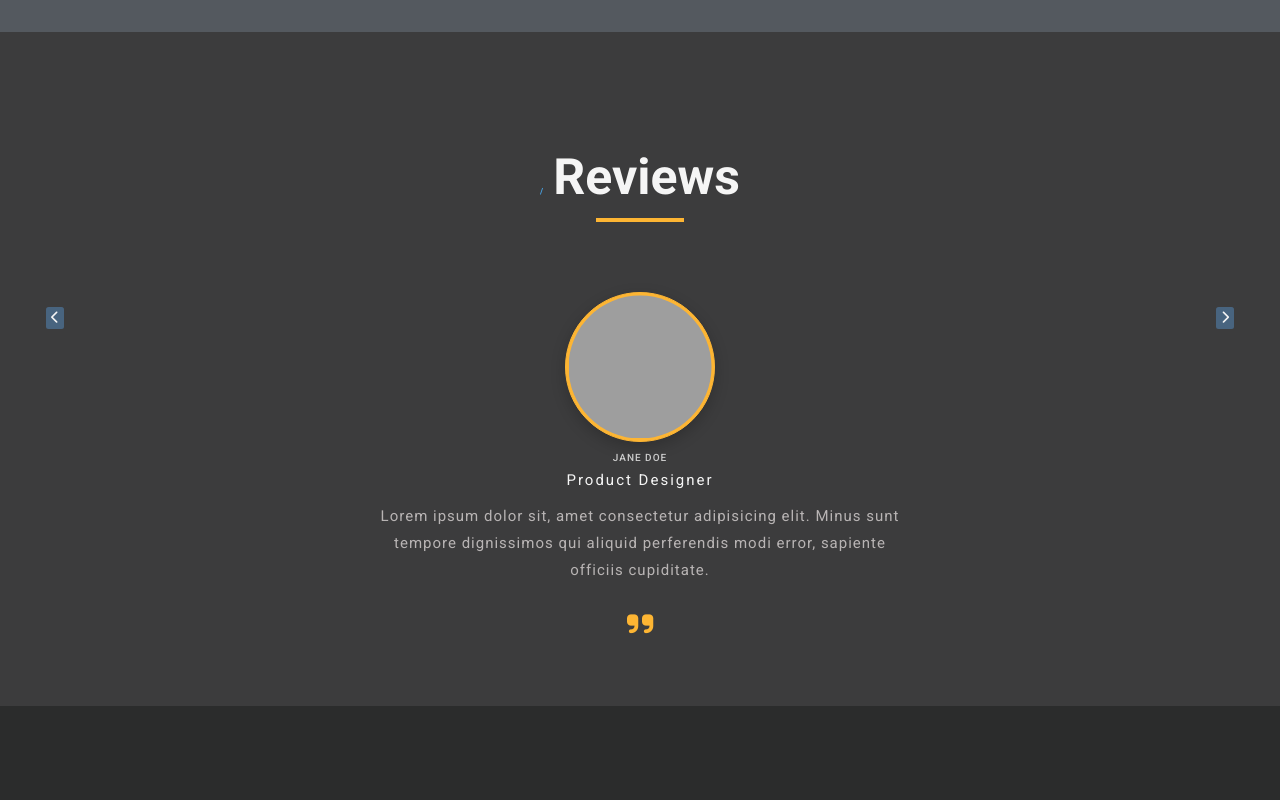
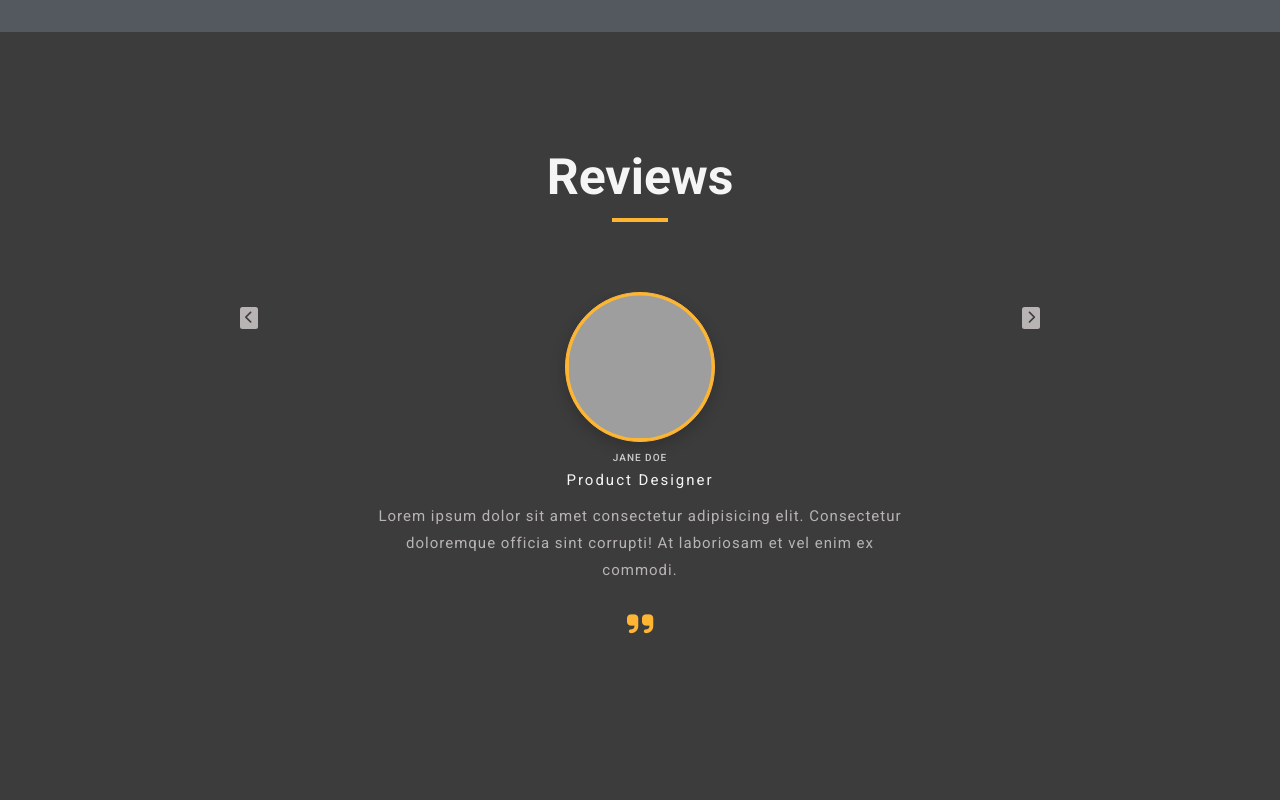
Before and after one commit to Katiao/CommunityProjectWebsite, a website with bundled scripts: page Index.html in a window 1280 px wide. Shown: the part 3740-4540 px from the top of the page. Built offline with nearby package versions, Linux system fonts and the light colour scheme; grey boxes are pictures that could not be loaded.

Commit message:
add user data file and add reviews slider functionality

```diff
--- a/Index.html
+++ b/Index.html
@@ -239,20 +239,11 @@
 			<section class="reviews-section">
 				<div class="reviews-slider">
 					<div class="reviews">
-						<h2><span>/</span>Reviews</h2>
+						<h2>Reviews</h2>
 
 					</div>
 					<div class="slide-container">
-						<article class="slide">
-							<img src="https://res.cloudinary.com/dhgtbuxtl/image/upload/v1619679563/JaneDoe_iw5ktt.jpg" class="img" alt="Jane Doe">
-							<h4>Jane Doe</h4>
-							<p class="title">Product Designer</p>
-							<p class="text">Lorem ipsum dolor sit, amet consectetur adipisicing elit. Minus sunt tempore dignissimos qui aliquid perferendis modi error, sapiente officiis cupiditate.</p>
-							<div class="quote-icon">
-								<i class="fas fa-quote-right"></i>
-							</div>
 
-						</article>
 					</div>
 					<!-- Preview Next Button -->
 					<button class="btn prev-btn">
@@ -375,6 +366,6 @@
 				<hr>
 				<p>Built by <a href="#">Katia</a> </p>
 			</footer>
-			<script src="script.js"></script>
+			<script type="module" src="script.js"></script>
 	</body>
 </html>
--- /dev/null
+++ b/data.js
@@ -0,0 +1,34 @@
+const people = [
+	{
+		img:
+			'https://res.cloudinary.com/dhgtbuxtl/image/upload/v1619709627/JaneDoe_iw5ktt.jpg',
+		name: 'Jane Doe',
+		job: 'Product Designer',
+		text: `Lorem ipsum dolor sit amet consectetur adipisicing elit. Consectetur doloremque officia sint corrupti! At laboriosam et vel enim ex commodi.`,
+	},
+
+	{
+		img:
+			'https://res.cloudinary.com/dhgtbuxtl/image/upload/v1619709812/JonDoe_myznej.jpg',
+		name: 'Jon Doe',
+		job: 'Creative Director',
+		text: `Lorem ipsum dolor sit amet consectetur adipisicing elit. Consectetur doloremque officia sint corrupti! At laboriosam et vel enim ex commodi.`,
+	},
+
+	{
+		img:
+			'https://res.cloudinary.com/dhgtbuxtl/image/upload/v1619709916/BobSmith_rti8ng.jpg',
+		name: 'Bob Smith',
+		job: 'Entrepreneur',
+		text: `Lorem ipsum dolor sit amet consectetur adipisicing elit. Consectetur doloremque officia sint corrupti! At laboriosam et vel enim ex commodi.`,
+	},
+	{
+		img:
+			'https://res.cloudinary.com/dhgtbuxtl/image/upload/v1619709193/LizaBrett_dgxndg.jpg',
+		name: 'Liza Brett',
+		job: 'Back-End Developer',
+		text: `Lorem ipsum dolor sit amet consectetur adipisicing elit. Consectetur doloremque officia sint corrupti! At laboriosam et vel enim ex commodi.`,
+	},
+];
+
+export default people;
--- a/sass/components/reviews.scss
+++ b/sass/components/reviews.scss
@@ -6,7 +6,7 @@
 
 .reviews-slider {
 	width: 85vw;
-	max-width: 117rem;
+	max-width: 70rem;
 	margin: 0 auto;
 	margin-top: 5rem;
 	text-align: center;
@@ -93,8 +93,8 @@
 .btn {
 	position: absolute;
 	top: 17.5rem;
-	background: hsl(209, 28%, 39%);
-	color: whitesmoke;
+	background: rgb(184, 180, 180);
+	color: #3c3c3d;
 	padding: 0.25rem 0.35rem;
 	border-radius: 0.25rem;
 	border: transparent;
@@ -122,3 +122,36 @@
 		font-size: 4rem;
 	}
 }
+
+//MORE CSS FOR JS
+
+.slide-container {
+	display: flex;
+	position: relative;
+	//height necessary for position absolute to work
+	height: 45rem;
+	overflow: hidden;
+}
+
+.slide {
+	position: absolute;
+	top: 0;
+	left: 0;
+	width: 100%;
+	height: 100%;
+	opacity: 0;
+	transition: all 0.5s ease-in-out;
+}
+
+.slide.active {
+	opacity: 1;
+	transform: translateX(0);
+}
+
+.slide.next {
+	transform: translateX(100%);
+}
+
+.slide.last {
+	transform: translateX(-100%);
+}
--- a/script.js
+++ b/script.js
@@ -9,3 +9,80 @@ open.addEventListener('click', () => modal.classList.add('show-modal'));
 
 // Hide modal (mobile view navigation)
 close.addEventListener('click', () => modal.classList.remove('show-modal'));
+
+/*                                Reviews Section Slider                                                          */
+
+import people from './data.js';
+
+const container = document.querySelector('.slide-container');
+const nextBtn = document.querySelector('.next-btn');
+const prevBtn = document.querySelector('.prev-btn');
+
+container.innerHTML = people
+	.map((person, slideIndex) => {
+		const { img, name, job, text } = person;
+
+		let position = 'next';
+		if (slideIndex === 0) {
+			position = 'active';
+		}
+		if (slideIndex === people.length - 1) {
+			position = 'last';
+		}
+
+		return `
+    <article class="slide ${position}">
+							<img src="${img}" class="img" alt="${name}">
+							<h4>${name}</h4>
+							<p class="title">${job}</p>
+							<p class="text">${text}</p>
+							<div class="quote-icon">
+								<i class="fas fa-quote-right"></i>
+							</div>
+
+						</article>
+    `;
+	})
+	.join('');
+
+const startSlider = type => {
+	// get all three slides: active, last and next
+	const active = document.querySelector('.active');
+	const last = document.querySelector('.last');
+	let next = active.nextElementSibling;
+	//if we run out of next slides, next becomes first slide
+	if (!next) {
+		next = container.firstElementChild;
+	}
+
+	active.classList.remove(['active']);
+	last.classList.remove(['last']);
+	next.classList.remove(['next']);
+
+	//if user clicks on prev button, change positions going backwards
+	if (type === 'prev') {
+		active.classList.add('next');
+		last.classList.add('active');
+		next = last.previousElementSibling;
+		//if we run out of previous elements, next becomes last slide
+		if (!next) {
+			next = container.lastElementChild;
+		}
+		next.classList.remove(['next']);
+		next.classList.add('last');
+		// we don't want the last bit to run so we return
+		return;
+	}
+
+	active.classList.add('last');
+	last.classList.add('next');
+	next.classList.add('active');
+};
+
+nextBtn.addEventListener('click', () => {
+	startSlider();
+});
+
+prevBtn.addEventListener('click', () => {
+	startSlider('prev');
+});
```
Also changed, not shown: css/style.css.
